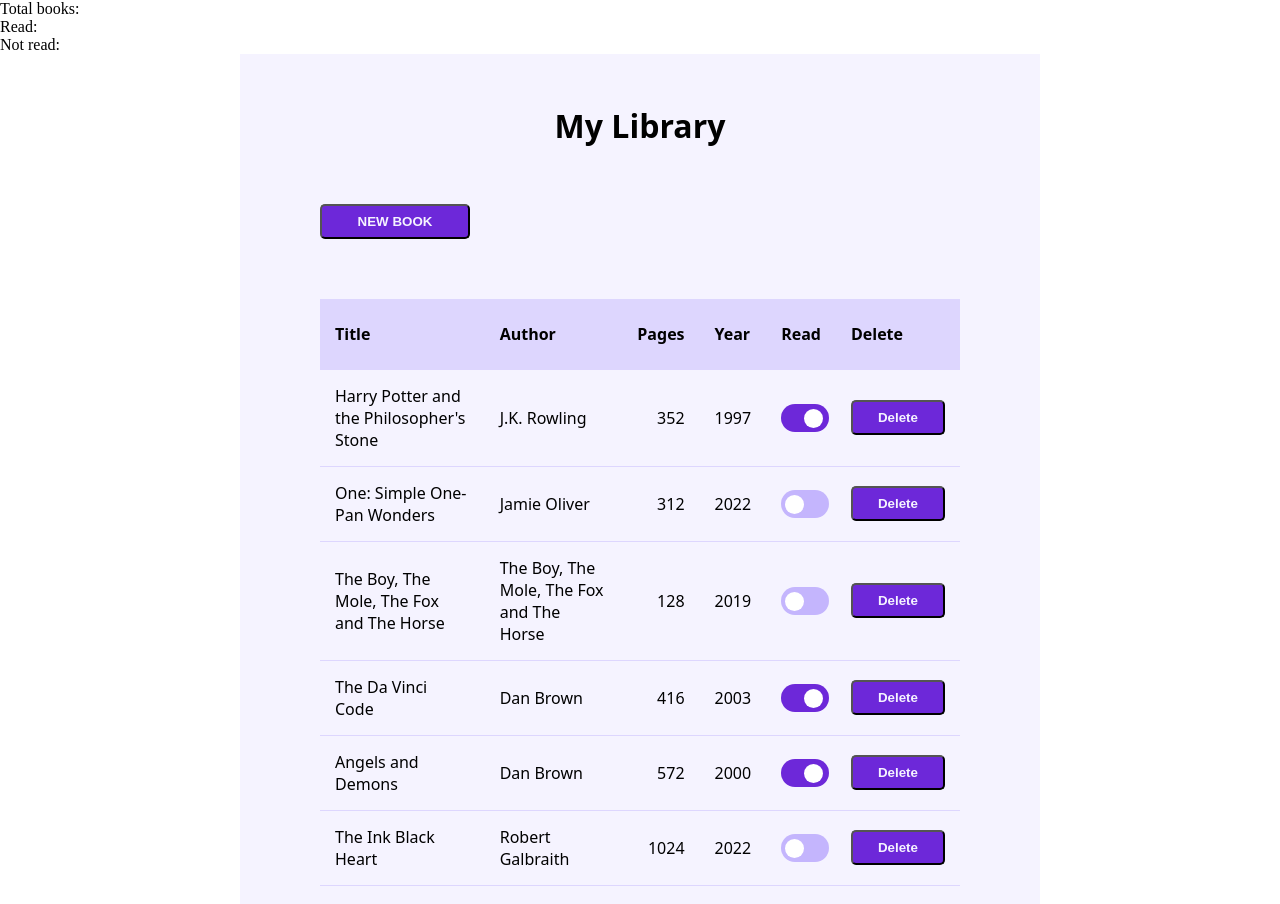
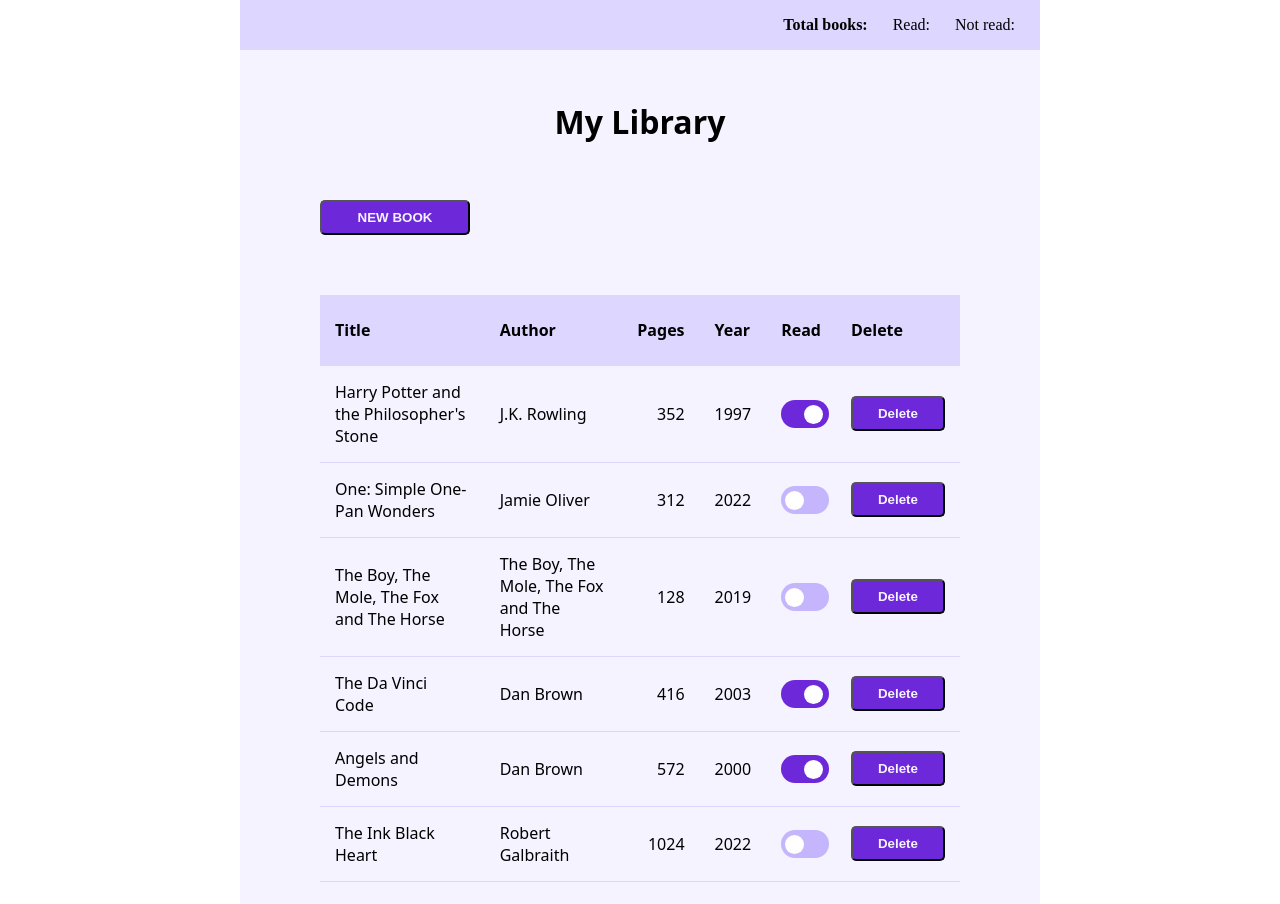
Before and after one commit to pagameri/library, a plain HTML site: page index.html in a window 1280 px wide. Drawn offline with Linux system fonts and the light colour scheme.

Commit message:
Style header, table sorter cursor

```diff
--- a/styles.css
+++ b/styles.css
@@ -2,6 +2,11 @@
   margin: 0;
   padding: 0;
   box-sizing: border-box;
+}
+
+body {
+  display: flex;
+  flex-direction: column;
 }
 
 .container {
@@ -14,6 +19,29 @@
   flex-direction: column;
   align-items: stretch;
   padding: 30px 80px;
+}
+
+header {
+  position: sticky;
+  top: 0;
+  height: 50px;
+  width: max(100vh, 60%);
+  margin: auto;
+  display: flex;
+  justify-content: flex-end;
+  align-items: center;
+  gap: 20px;
+  padding-right: 20px;
+  background-color: #ddd6fe;
+}
+
+header span {
+  display: flex;
+  gap: 5px
+}
+
+header span:first-child {
+  font-weight: bold;
 }
 
 h1 {
@@ -143,6 +171,11 @@ tbody tr td:nth-child(4) {
 th {
   height: 70px;
   background-color: #ddd6fe;
+  cursor: pointer;
+}
+
+th:last-child {
+  cursor: default;
 }
 
 tr {
@@ -163,10 +196,6 @@ tr td:nth-child(5) {
   display: inline-block;
   max-width: 48px;
   height: 28px;
-  /* max-width: 40px;
-  height: 20px;
-  background-color: #bbb;
-  border-radius: 20px; */
 }
 
 .slider {
@@ -208,5 +237,3 @@ input:checked + .slider:before {
   -ms-transform: translateX(19px);
   transform: translateX(19px);
 }
-
-color code or add tick / X read: yes and no accodringly
```
